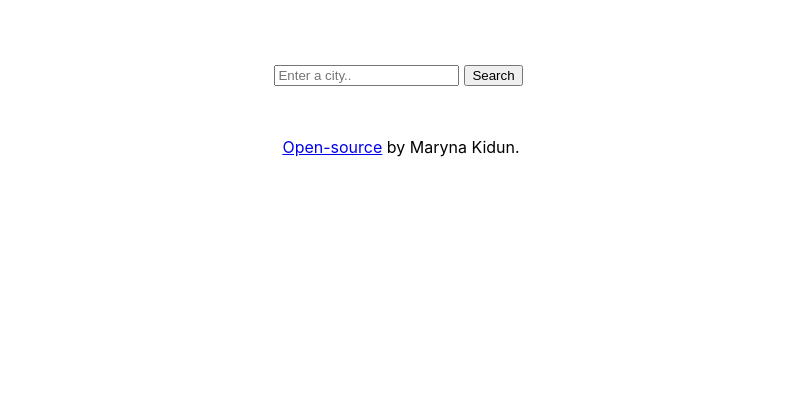
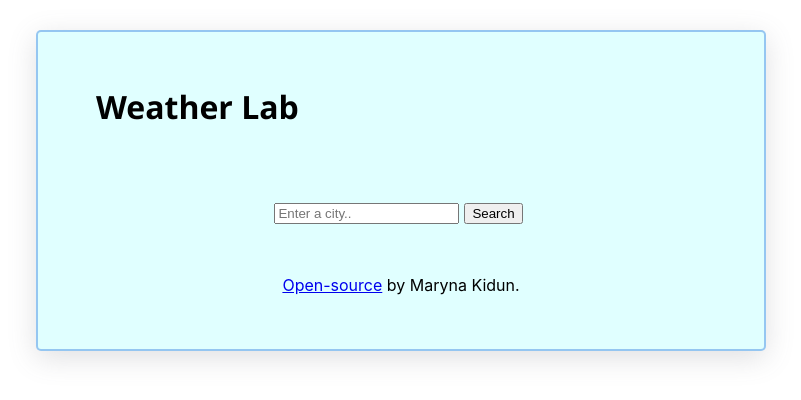
Before and after one commit to marykidun/weather-react, a React (Create React App) app: page / in a window 1280 px wide. Shown: the top 400 px of the page, without its empty margins (239-1040 px from the left). Built offline with nearby package versions, Linux system fonts and the light colour scheme.

Commit message:
Add files via upload

```diff
--- a/src/App.js
+++ b/src/App.js
@@ -6,6 +6,7 @@ import "./App.css";
 function App() {
   return (
     <div className="App">
+      <h1>Weather Lab</h1>
       <Weather />
 
       <p>
--- a/src/index.css
+++ b/src/index.css
@@ -24,3 +24,21 @@ form {
 button {
   margin: 5px;
 }
+h1 {
+  font-family: "Segoe UI", Tahoma, Geneva, Verdana, sans-serif;
+  text-align: left;
+  margin-left: 10px;
+
+  margin-top: 5px;
+  padding: 10px;
+}
+
+.App {
+  max-width: 650px;
+  margin: 30px auto;
+  border: 2px solid rgba(11, 93, 216, 0.349);
+  border-radius: 5px;
+  padding: 38px;
+  background-color: lightcyan;
+  box-shadow: rgba(100, 100, 111, 0.2) 0px 7px 29px 0px;
+}
```
